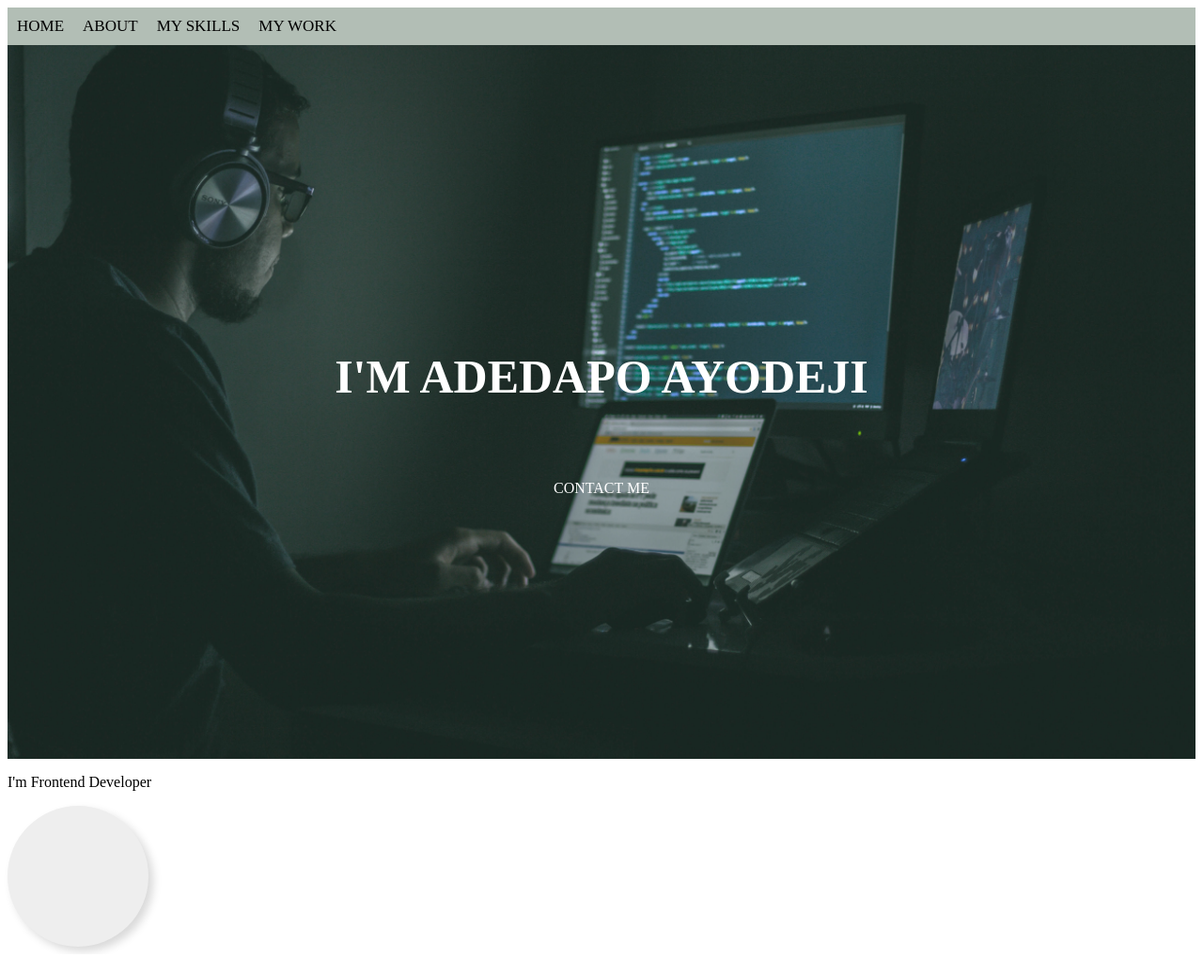
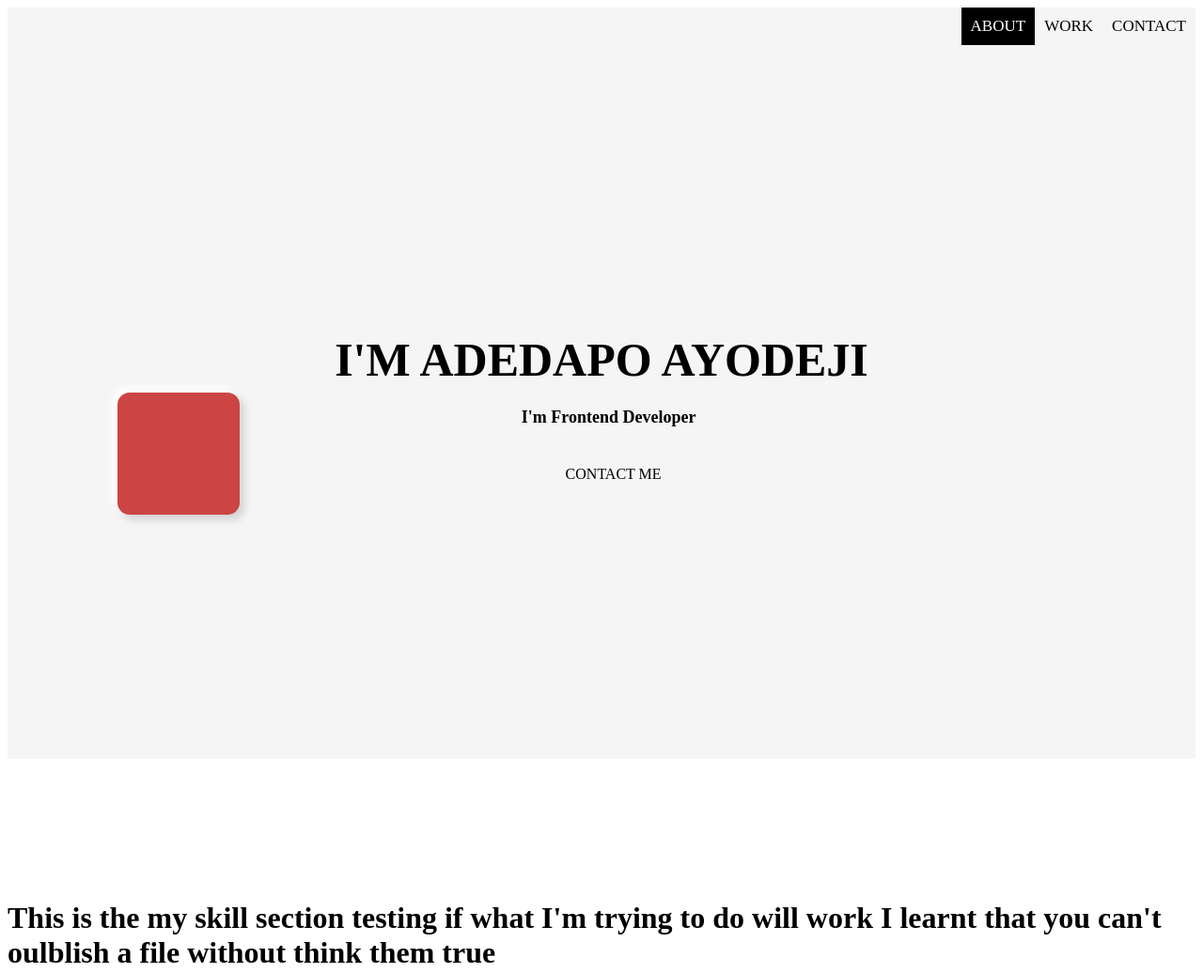
Before and after one commit to victor-codes/sniffles, a plain HTML site: page Project/home.html in a window 1280 px wide. Shown: the whole page at 94% size. Drawn offline with Linux system fonts and the light colour scheme.

Commit message:
add project

```diff
--- a/Project/home.css
+++ b/Project/home.css
@@ -1,23 +1,31 @@
 /* add top nav start */
 .topnav {
-   background-color: #b2beb5;
+   background-color: whitesmoke;
    overflow: hidden;
 
 }
-.topnav active {
+.topnav a.active {
+  background-color: #4CAF50;
   color: blueviolet;
 
 
 
 }
 .topnav a {
-    float: left;
+    float: right;
     color: black;
     text-align: center;
     padding: 10px 10px;
     text-decoration: none;
     font-size: 17px;
 }
+/*shows the active bar*/
+
+.topnav a.active {
+  background-color: #000000;
+  color: white;
+}
+
 .topnav a:hover {
     background-color: #fff;
     color: black;
@@ -25,7 +33,8 @@
 /* top nav end */
 /* front page image start*/
  header {
-   background-image: url(unsplash.jpg);
+   background-image: url(none);
+   background-color: whitesmoke;
    height: 100vh;
    background-size: cover;
    background-position: center;
@@ -38,39 +47,58 @@
    top: 50%;
    left: 50%;
    transform: translate(-50%, -50%) ;
+   padding: 0px;
  }
  .title h1{
-   color:#fff;
+   color: black;
    font-size: 50px;
 
  }
+.title h2{
+  font-size: 500px;
+  font-size: large;
+  font-weight: 50px;
+  transform: translate(35%, -50%) ;
+}
 
 .button {
+  font-weight: 100px;
   position: absolute;
-  top: 65%;
-  left: 50%;
+  top: 62%;
+  left: 47%;
   transform: translate(-50%, -50%);
 }
 .btn {
-  border: 1px solid #fff transparent;
+  border: 1px solid  black transparent;
   padding: 10px 30 px;
   color: #fff;
   text-decoration: none;
-}
 
-.btn:hover {
-  background-color: #fff;
-  color: #000;
+  /* Rectangle 8 */
+
+position: absolute;
+width: 110px;
+height: 20px;
+
+background: transparent;
+border-radius: 50px;
+color: #000;
 }
 
 
+.p {
+  text-decoration-color: tomato;
+}
 
 .circle {
-  float: center;
-  width: 150px;
-  height: 150px;
-  background-color: #eeeeee;
-  border-radius: 50%;
+
+  background-position: center;
+  visibility: visible;
+  width: 130px;
+  height: 130px;
+  background-color: #C44;
+  border-radius: 10%;
   box-shadow: 5px 5px 10px #00000027,
               -5px -5px 10px #fff;
+  transform: translate(90%, -300%);
 }
--- a/Project/home.html
+++ b/Project/home.html
@@ -4,7 +4,7 @@
 <head>
     <meta charset="UTF-8">
     <meta name="viewport" content="width=device-width, initial-scale=1.0">
-    <title>Sniffle</title>
+    <title>Ayodeji Victor</title>
     <link rel="stylesheet" href="home.css">
 </head>
 
@@ -12,15 +12,16 @@
     <header>
         <!--top navigation start-->
         <div class="topnav">
-            <a active href="#home">HOME</a>
-            <a href="#about">ABOUT</a>
-            <a href="about.html">MY SKILLS</a>
-            <a href="#testimonial">MY WORK</a>
+            <a href="about.html">CONTACT</a>
+            <a href="skill.html">WORK</a>
+            <a class="active" href="#home">ABOUT</a>
         </div>
+    </header>
         <!--top navigation end-->
         <!-- title start-->
         <div class="title">
             <h1>I'M ADEDAPO AYODEJI</h1>
+            <h2>I'm Frontend Developer</h2>
         </div>
         <!-- title end -->
         <!-- contact start -->
@@ -28,15 +29,14 @@
             <a href="mailto:ayodejiv5@gmail.com" class="btn"> CONTACT ME </a>
         </div>
         <!--contact end-->
-    </header>
-    <!--about me section start  -->
-    <p>I'm Frontend Developer</p>
-
-    <!-- about me section end -->
 
     <div class="circle">
 
     </div>
+    <div>
+        <h1>This is the my skill section testing if what I'm trying to do will work I learnt that you can't oulblish a file without think them true
+        </h1>
+    </div>
 </body>
 
-</html>
+</htm>
```
